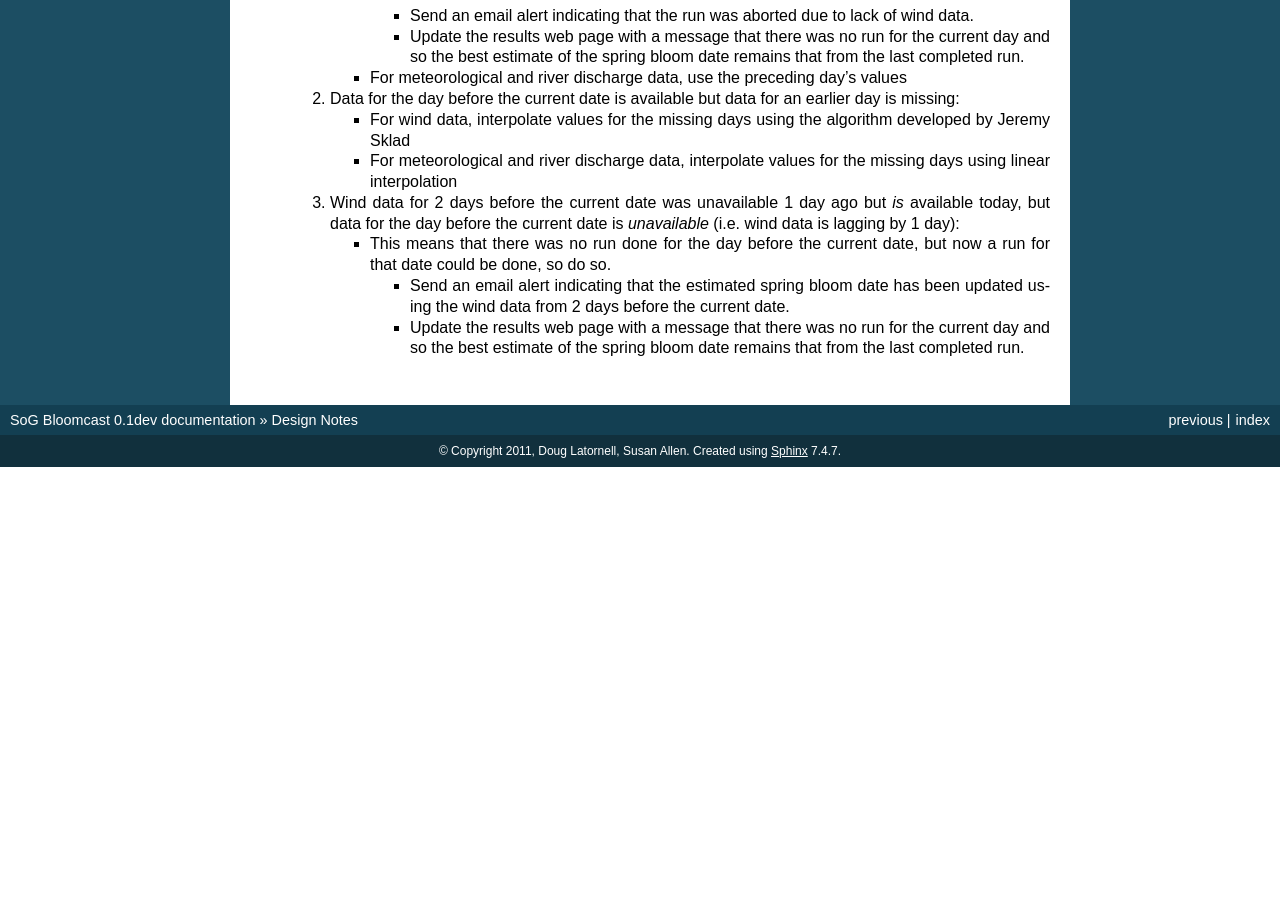
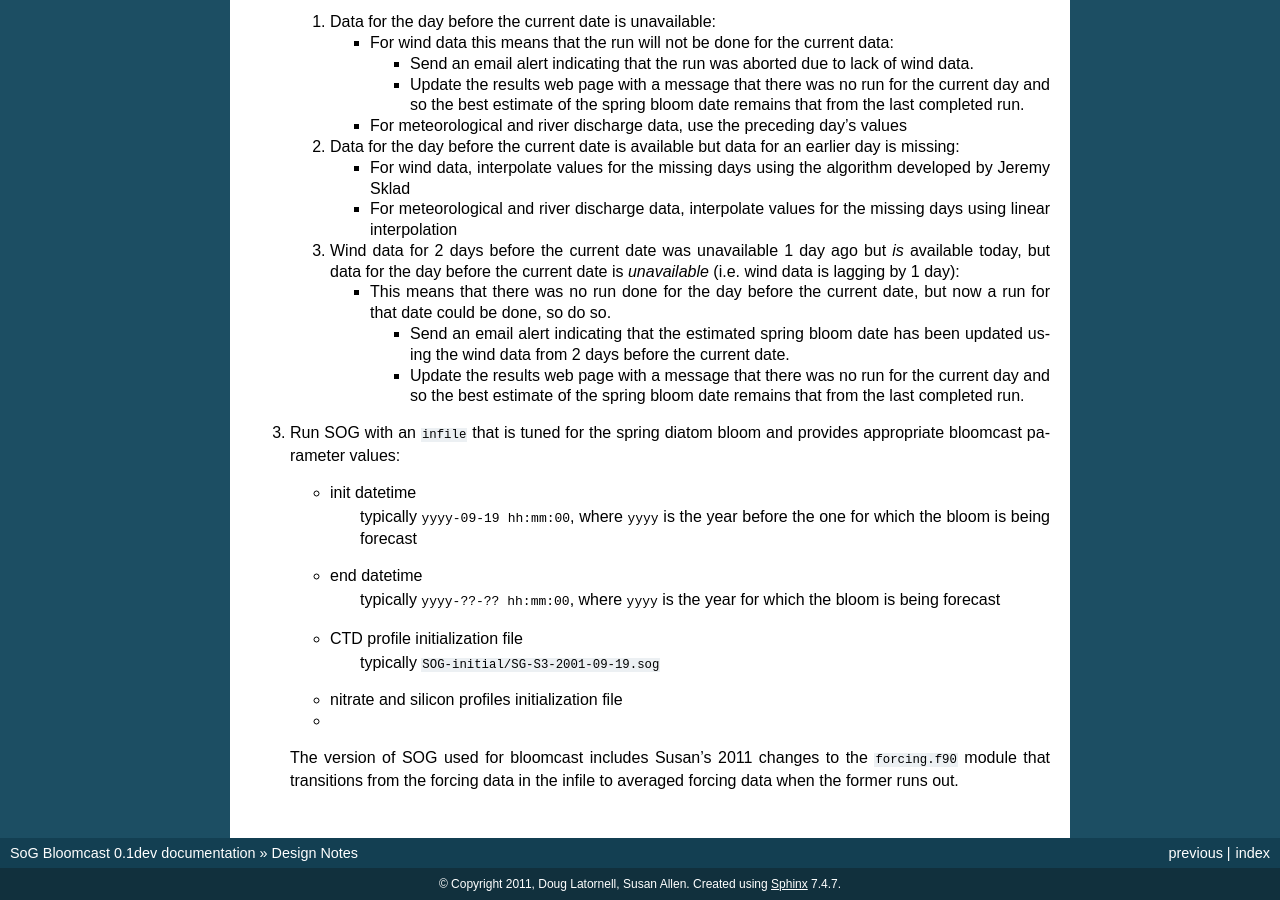
Before and after one commit to SalishSeaCast/SOG-Bloomcast-Ensemble, a Sphinx documentation site: the page built from docs/DesignNotes.rst, in a window 1280 px wide and 900 px high, scrolled down 643 px. Built offline with Sphinx 7.4.7, drawn with Linux system fonts in a browser that asks for light colours; before the commit the page ends 1110 px from its top, so only the background shows below that.

Commit message:
Start describing SOG run for bloomcast.

```diff
--- a/docs/DesignNotes.rst
+++ b/docs/DesignNotes.rst
@@ -80,3 +80,27 @@ A SoG Bloomcast run on a given day is composed of the following steps:
         * Update the results web page with a message that there was no run
           for the current day and so the best estimate of the spring bloom
           date remains that from the last completed run.
+
+#. Run SOG with an :file:`infile` that is tuned for the spring diatom
+   bloom and provides appropriate bloomcast parameter values:
+
+   * init datetime
+       typically :kbd:`yyyy-09-19 hh:mm:00`, where :kbd:`yyyy` is the
+       year before the one for which the bloom is being forecast
+
+   * end datetime
+       typically :kbd:`yyyy-??-?? hh:mm:00`, where :kbd:`yyyy` is the
+       year for which the bloom is being forecast
+
+   * CTD profile initialization file
+       typically :file:`SOG-initial/SG-S3-2001-09-19.sog`
+
+   * nitrate and silicon profiles initialization file
+
+   *
+
+
+   The version of SOG used for bloomcast includes Susan's 2011 changes
+   to the :file:`forcing.f90` module that transitions from the forcing
+   data in the infile to averaged forcing data when the former runs
+   out.
```
